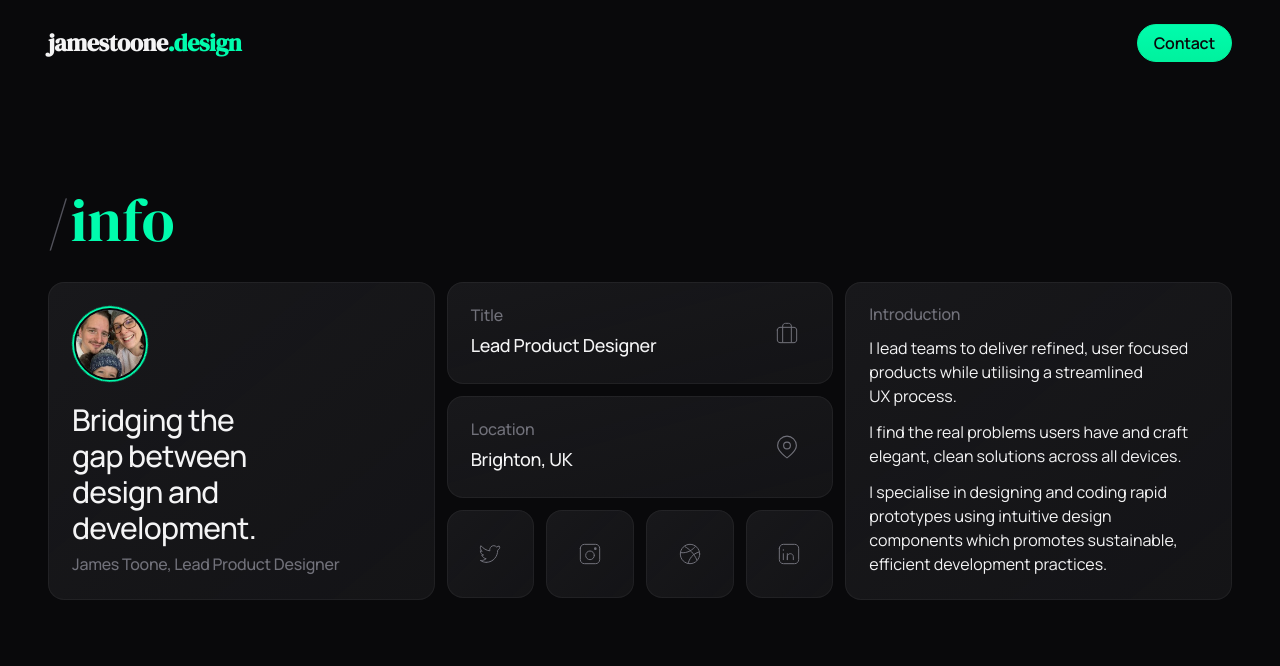
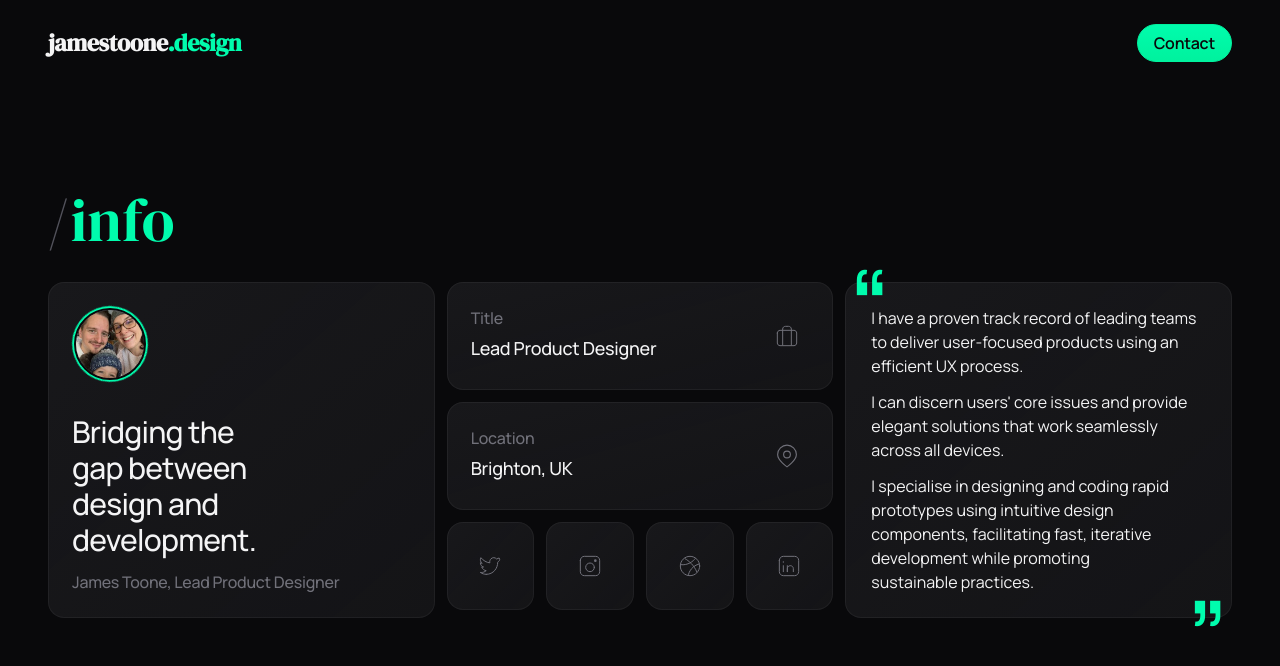
Before and after one commit to 2ne/nextjs-boilerplate, a Next.js app: page / in a window 1280 px wide. Shown: the top 666 px of the page. Built offline with nearby package versions, Linux system fonts and the light colour scheme.

Commit message:
Update page.tsx

```diff
--- a/app/page.tsx
+++ b/app/page.tsx
@@ -171,14 +171,16 @@ export default function Home() {
               </li>
             </ol>
           </div>
-          <div className="max-xl:order-1 rounded-2xl bg-gradient-to-tl from-zinc-900/75 to-zinc-900 p-6 ring-1 ring-inset ring-zinc-50/5 xl:col-span-4 xl:row-span-3">
-            <div className="-mt-1">
-              <div className="text-base font-medium -tracking-100 text-zinc-500 mb-2.5">Introduction</div>
-              <div className="text-base space-y-3 text-pretty">
-                <p>I lead teams to deliver refined, user focused products while utilising a streamlined UX process.</p>
-                <p>I find the real problems users have and craft elegant, clean solutions across all devices.</p>
-                <p>I specialise in designing and coding rapid prototypes using intuitive design components which promotes sustainable, efficient development practices.</p>
+          <div className="relative max-xl:order-1 rounded-2xl bg-gradient-to-tl from-zinc-900/75 to-zinc-900 p-6 ring-1 ring-inset ring-zinc-50/5 xl:col-span-4 xl:row-span-3">
+            <div className="max-xl:-mt-1">
+              <div className="xl:hidden text-base font-medium -tracking-100 text-zinc-500 mb-2.5">Introduction</div>
+              <span className="max-xl:hidden absolute top-[-1.95rem] left-0.5 text-primary-500 text-[7.5rem] leading-none">&ldquo;</span>
+              <div className="xl:pl-0.5 text-base space-y-3 text-pretty">
+                <p>I have a proven track record of leading teams to deliver user-focused products using an efficient UX process.</p>
+                <p>I can discern users&apos; core issues and provide elegant solutions that work seamlessly across all devices.</p>
+                <p>I specialise in designing and coding rapid prototypes using intuitive design components, facilitating fast, iterative development while promoting sustainable practices.</p>
               </div>
+              <span className="max-xl:hidden absolute bottom-[-5.25rem] right-0.5 text-primary-500 text-[7.5rem] leading-none">&rdquo;</span>
             </div>
           </div>
         </div>
```
